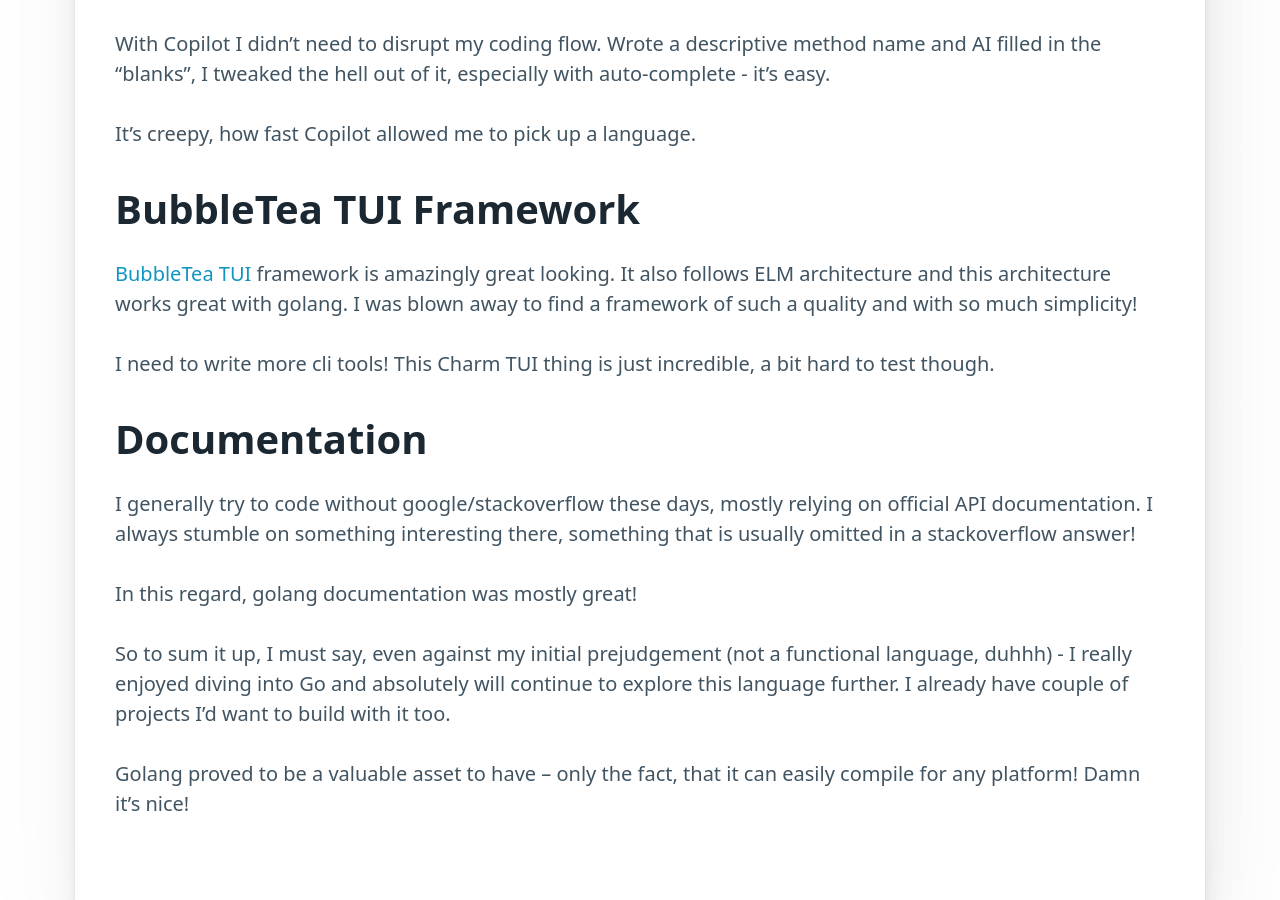
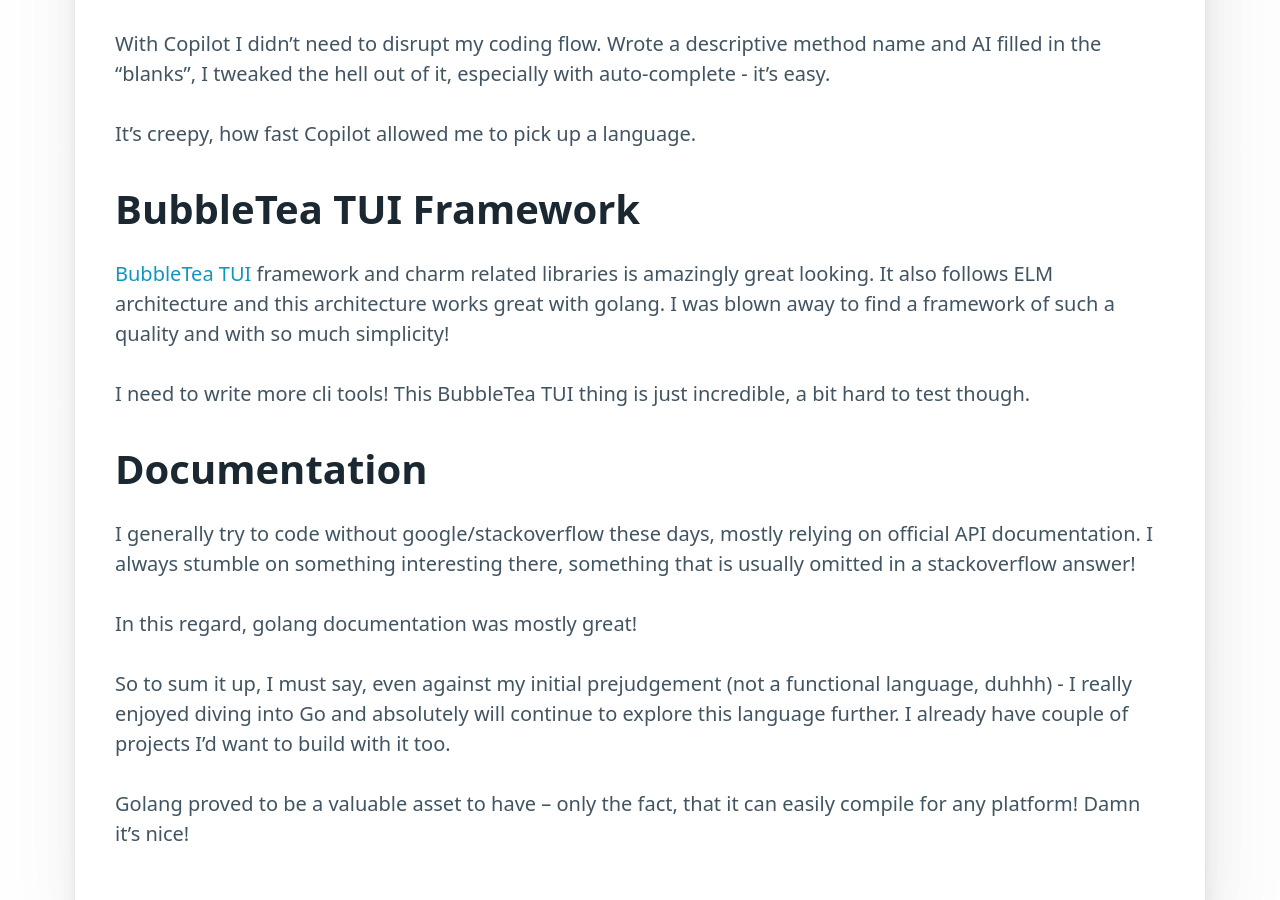
Before and after one commit to skatkov/skatkov.com, a Jekyll site: the page built from _posts/2022-08-21-stoic-go.md, in a window 1280 px wide and 900 px high, scrolled down 1123 px. Built offline with Jekyll 4.4.1, drawn with Linux system fonts in a browser that asks for light colours.

Commit message:
Update 2022-08-21-stoic-go.md

```diff
--- a/_posts/2022-08-21-stoic-go.md
+++ b/_posts/2022-08-21-stoic-go.md
@@ -25,9 +25,9 @@
 It's creepy, how fast Copilot allowed me to pick up a language.
 
 # BubbleTea TUI Framework
-[BubbleTea TUI](https://github.com/charmbracelet/bubbletea) framework is amazingly great looking. It also follows ELM architecture and this architecture works great with golang. I was blown away to find a framework of such a quality and with so much simplicity!
+[BubbleTea TUI](https://github.com/charmbracelet/bubbletea) framework and charm related libraries is amazingly great looking. It also follows ELM architecture and this architecture works great with golang. I was blown away to find a framework of such a quality and with so much simplicity!
 
-I need to write more cli tools! This Charm TUI thing is just incredible, a bit hard to test though.
+I need to write more cli tools! This BubbleTea TUI thing is just incredible, a bit hard to test though.
 
 # Documentation
 I generally try to code without google/stackoverflow these days, mostly relying on official API documentation. I always stumble on something interesting there, something that is usually omitted in a stackoverflow answer!
```
